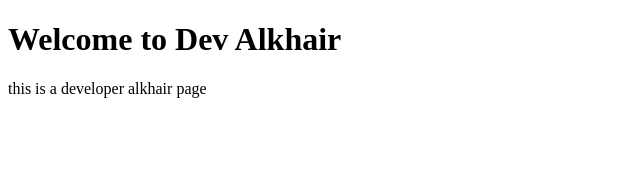
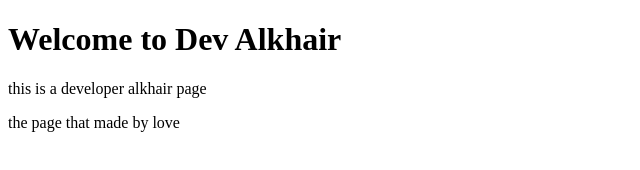
Before and after one commit to ArdyJunata/ftpdeploy, a plain HTML site: page index.html in a window 1280 px wide. Shown: the whole page, without its empty margins (0-640 px from the left). Drawn offline with Linux system fonts and the light colour scheme.

Commit message:
insert paragraph

```diff
--- a/index.html
+++ b/index.html
@@ -8,5 +8,6 @@
   <body>
     <h1>Welcome to Dev Alkhair</h1>
     <p>this is a developer alkhair page</p>
+    <p>the page that made by love</p>
   </body>
 </html>
```
